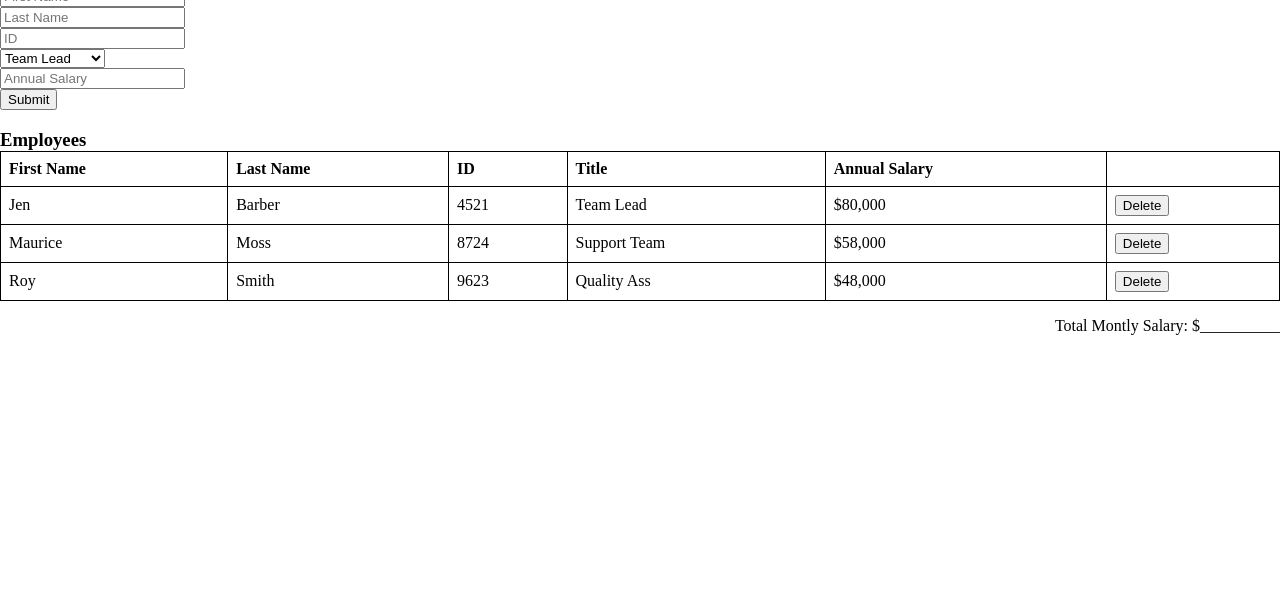
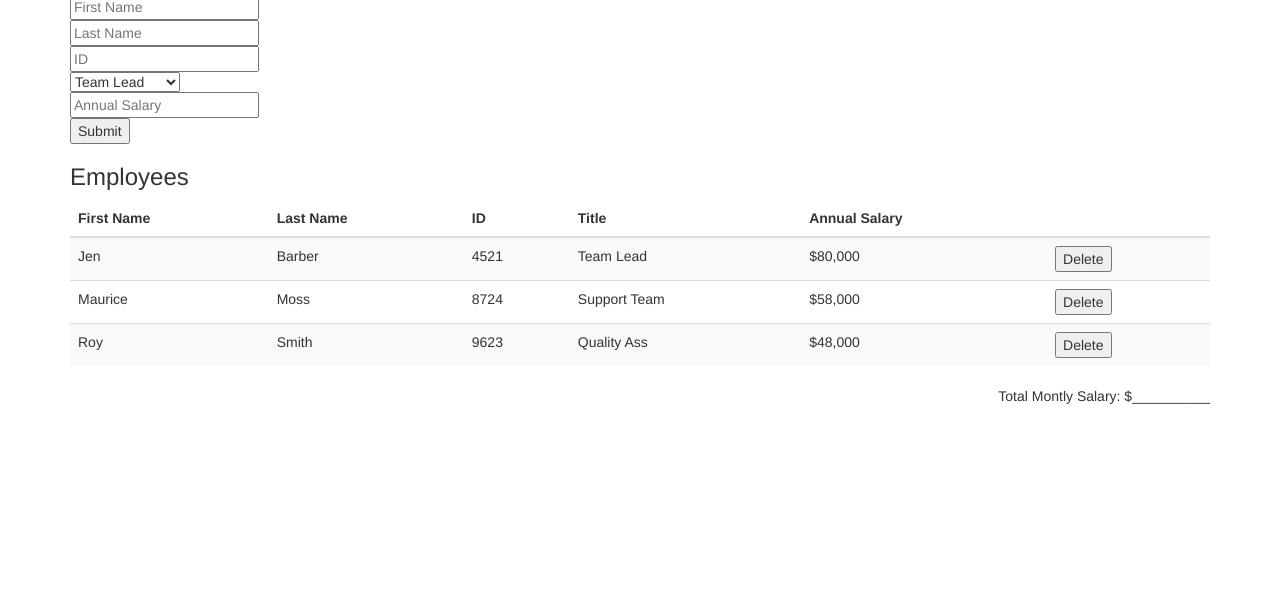
Before and after one commit to Kayboy067/weekend-jquery-challenge, a plain HTML site: page index.html in a window 1280 px wide. Shown: the part 194-800 px from the top of the page. Drawn offline with nearby package versions, Linux system fonts and the light colour scheme.

Commit message:
style.css

```diff
--- a/index.html
+++ b/index.html
@@ -6,11 +6,14 @@
     <meta name="viewport" content="width=device-width, initial-scale=1.0">
     <title>Salary Calculator</title>
     <link rel="stylesheet" href="style.css">
+    <link rel="stylesheet" href="https://maxcdn.bootstrapcdn.com/bootstrap/3.4.1/css/bootstrap.min.css">
     <script src="jquery-3.6.0.js"></script>
     <script src="client.js"></script>
+    <script src="https://maxcdn.bootstrapcdn.com/bootstrap/3.4.1/js/bootstrap.min.js"></script>
 </head>
 
 <body>
+    <div class="container">
     <h1>Salary Calculator</h1>
 
     <h2>Add Employee</h2>
@@ -55,7 +58,7 @@
 
     <h3>Employees</h3>
 
-    <table>
+    <table class="table table-striped">
         <thead>
             <tr>
                 <th>First Name</th>
@@ -105,6 +108,7 @@
     <p id="total">
         Total Montly Salary: $__________
     </p>
+    </div>
 
 </body>
 </html>
--- a/style.css
+++ b/style.css
@@ -14,18 +14,6 @@ h2{
     display: inline-block;
 }
 
-table {
-  border: 1px solid black;
-  border-collapse: collapse;
-  width: 100%;
-}
-
-th, td {
-  border: 1px solid black;
-  text-align: left;
-  padding: 8px;
-}
-
 p {
   text-align: end;
 }
```
